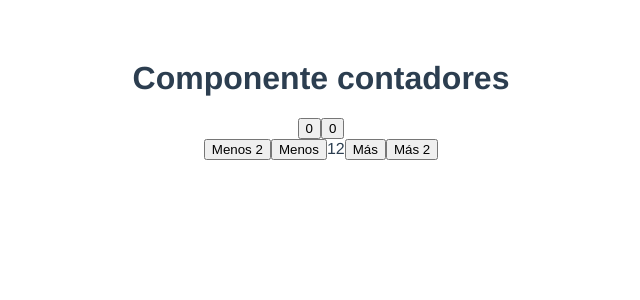
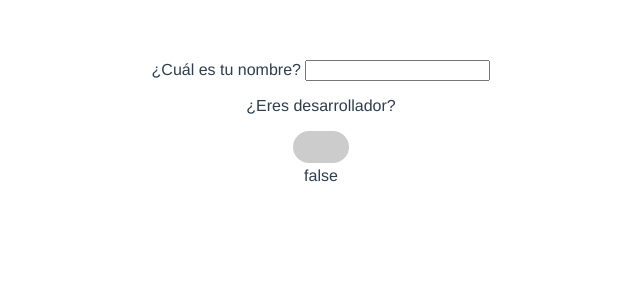
Before and after one commit to gorkavillara/intro-vue-con-ts-02-feb, a Vue app: page / in a window 1280 px wide. Shown: the top 300 px of the page, without its empty margins (319-959 px from the left). Built offline with nearby package versions, Linux system fonts and the light colour scheme.

Commit message:
🔦 Tema 08 - Formularios con Vue

```diff
--- a/src/App.vue
+++ b/src/App.vue
@@ -1,9 +1,17 @@
 <script lang="ts" setup>
-import Contadores from "./components/Contadores.vue"
+import Formulario from './components/Formulario.vue';
+import FormularioCompleto from './components/FormularioCompleto.vue';
+import ModificadoresForm from './components/ModificadoresForm.vue';
+import TextArea from './components/TextArea.vue';
+import CheckBoxes from './components/CheckBoxes.vue';
+import Radios from './components/Radios.vue';
+import Select from './components/Select.vue';
+import UsingCustomToggle from './components/UsingCustomToggle.vue';
+
 </script>
 
 <template>
-  <Contadores />
+  <UsingCustomToggle />
 </template>
 
 <style>
--- /dev/null
+++ b/src/components/CheckBoxes.vue
@@ -0,0 +1,27 @@
+<template>
+  <form>
+    <label>
+      <input type="checkbox" value="type-r" v-model="selectedCars" />
+      <span>Type-R</span>
+    </label>
+    <label>
+      <input
+        type="checkbox"
+        value="multipla"
+        v-model="selectedCars"
+      />
+      <span>Multipla</span>
+    </label>
+    <label>
+      <input type="checkbox" value="verso" v-model="selectedCars" />
+      <span>Verso</span>
+    </label>
+  </form>
+  {{ selectedCars }}
+</template>
+
+<script lang="ts" setup>
+import { ref } from "vue";
+
+const selectedCars = ref([]);
+</script>
--- a/src/components/Contadores.vue
+++ /dev/null
@@ -1,24 +0,0 @@
-<template>
-  <h1>Componente contadores</h1>
-  <button @click="() => incrementa()">{{ contador }}</button>
-  <button @click="() => incrementa2()">{{ contador2 }}</button>
-  <div>
-    <button @click="() => decrementa3(2)">Menos 2</button>
-    <button @click="() => decrementa3()">Menos</button>
-    <span>{{ contador3 }}</span>
-    <button @click="() => incrementa3()">Más</button>
-    <button @click="() => incrementa3(2)">Más 2</button>
-  </div>
-</template>
-
-<script lang="ts" setup>
-import { useContador } from "../utils/contadorComp";
-
-const { contador, incrementa } = useContador();
-const { contador: contador2, incrementa: incrementa2 } = useContador();
-const {
-  contador: contador3,
-  incrementa: incrementa3,
-  decrementa: decrementa3,
-} = useContador(12);
-</script>
--- /dev/null
+++ b/src/components/CustomToggle.vue
@@ -0,0 +1,72 @@
+<template>
+  <label class="switch">
+    <input type="checkbox" :checked="modelValue" @input="handleInput" />
+    <span class="slider"></span>
+  </label>
+</template>
+
+<script lang="ts" setup>
+    const props = defineProps<{ modelValue: boolean }>()
+    const emit = defineEmits(["update:modelValue"])
+    const handleInput = () => {
+        emit("update:modelValue", !props.modelValue)
+    }
+</script>
+
+<style scoped>
+    .switch {
+    --button-width: 3.5em;
+    --button-height: 2em;
+    --toggle-diameter: 1.5em;
+    --button-toggle-offset: calc((var(--button-height) - var(--toggle-diameter)) / 2);
+    --toggle-shadow-offset: 10px;
+    --toggle-wider: 3em;
+    --color-grey: #cccccc;
+    --color-green: #4296f4;
+   }
+
+   .slider {
+    display: inline-block;
+    width: var(--button-width);
+    height: var(--button-height);
+    background-color: var(--color-grey);
+    border-radius: calc(var(--button-height) / 2);
+    position: relative;
+    transition: 0.3s all ease-in-out;
+   }
+
+   .slider::after {
+    /* content: ""; */
+    display: inline-block;
+    width: var(--toggle-diameter);
+    height: var(--toggle-diameter);
+    background-color: #fff;
+    border-radius: calc(var(--toggle-diameter) / 2);
+    position: absolute;
+    top: var(--button-toggle-offset);
+    transform: translateX(var(--button-toggle-offset));
+    box-shadow: var(--toggle-shadow-offset) 0 calc(var(--toggle-shadow-offset) * 4) rgba(0, 0, 0, 0.1);
+    transition: 0.3s all ease-in-out;
+   }
+
+   .switch input[type="checkbox"]:checked + .slider {
+    background-color: var(--color-green);
+   }
+
+   .switch input[type="checkbox"]:checked + .slider::after {
+    transform: translateX(calc(var(--button-width) - var(--toggle-diameter) - var(--button-toggle-offset)));
+    box-shadow: calc(var(--toggle-shadow-offset) * -1) 0 calc(var(--toggle-shadow-offset) * 4) rgba(0, 0, 0, 0.1);
+   }
+
+   .switch input[type="checkbox"] {
+    display: none;
+   }
+
+   .switch input[type="checkbox"]:active + .slider::after {
+    width: var(--toggle-wider);
+   }
+
+   .switch input[type="checkbox"]:checked:active + .slider::after {
+    transform: translateX(calc(var(--button-width) - var(--toggle-wider) - var(--button-toggle-offset)));
+   }
+</style>
--- /dev/null
+++ b/src/components/Formulario.vue
@@ -0,0 +1,19 @@
+<template>
+  <!-- <input type="text" :value="textValue" @input="handleChange" /> -->
+  <input type="text" v-model="textValue" @input="inputChange" />
+  <p>{{ textValue }}</p>
+</template>
+
+<script lang="ts" setup>
+import { ref } from "vue";
+const textValue = ref("Hello world");
+const handleChange = (event: Event & { target: { value: string } }) => {
+//   console.log("El input ha cambiado");
+//   console.log(event.target?.value);
+    textValue.value = event.target?.value
+};
+
+const inputChange = (event: Event) => {
+    console.log(event)
+}
+</script>
--- /dev/null
+++ b/src/components/FormularioCompleto.vue
@@ -0,0 +1,33 @@
+<template>
+  <div>
+    <p>Nombre</p>
+    <input type="text" v-model="formData.nombre" />
+    {{ formData.nombre }}
+  </div>
+  <div>
+    <p>Apellidos</p>
+    <input type="text" v-model="formData.apellidos" />
+    {{ formData.apellidos }}
+  </div>
+  <div>
+    <p>Username</p>
+    <input type="text" v-model="formData.username" />
+    {{ formData.username }}
+  </div>
+  <div>
+    <p>Password</p>
+    <input type="password" v-model="formData.password" />
+    {{ formData.password }}
+  </div>
+</template>
+
+<script lang="ts" setup>
+    import { reactive } from "vue"
+
+    const formData = reactive({
+        nombre: "",
+        apellidos: "",
+        username: "nuevousuario",
+        password: ""
+    })
+</script>
--- /dev/null
+++ b/src/components/ModificadoresForm.vue
@@ -0,0 +1,29 @@
+<template>
+    <form>
+        <input type="text" v-model.trim="formData.email" />
+        {{ formData.email }}
+        <input type="text" v-model.lazy="formData.nombre" />
+        {{ formData.nombre }}
+        <input type="text" v-model.number="formData.edad" />
+        {{ formData.edad }}
+        <br/>
+        <button type="submit">Enviar</button>
+    </form>
+    <button @click="logData">Log</button>
+</template>
+
+<script lang="ts" setup>
+    import { reactive } from "vue"
+
+    const formData = reactive({
+        email: "",
+        nombre: "",
+        edad: 0
+    })
+
+    const logData = () => {
+        console.log("email", formData.email.length)
+        console.log("nombre", formData.nombre)
+        console.log("edad", formData.edad)
+    }
+</script>
--- /dev/null
+++ b/src/components/Radios.vue
@@ -0,0 +1,43 @@
+<template>
+  <form>
+    <p>¿Cuál es tu lenguaje favorito?</p>
+    <label>
+      <input type="radio" value="Typescript" v-model="lenguajeFavorito" />
+      <span>Typescript</span>
+    </label>
+    <label>
+      <input type="radio" value="Javascript" v-model="lenguajeFavorito" />
+      <span>Javascript</span>
+    </label>
+    <label>
+      <input type="radio" value="Python" v-model="lenguajeFavorito" />
+      <span>Python</span>
+    </label>
+    <label>
+      <input type="radio" value="C#" v-model="lenguajeFavorito" />
+      <span>C#</span>
+    </label>
+    <label>
+      <input type="radio" value="COBOL" v-model="lenguajeFavorito" />
+      <span>COBOL</span>
+    </label>
+    <label>
+      <input type="radio" value="Visual Basic" v-model="lenguajeFavorito" />
+      <span>Visual Basic</span>
+    </label>
+  </form>
+  {{ lenguajeFavorito }}
+</template>
+
+<script lang="ts" setup>
+import { ref } from "vue";
+const lenguajeFavorito = ref("Typescript")
+</script>
+
+<style scoped>
+    form {
+        display: flex;
+        flex-direction: column;
+        gap: 12px;
+    }
+</style>
--- /dev/null
+++ b/src/components/Select.vue
@@ -0,0 +1,28 @@
+<template>
+  <form>
+    <p>¿Cuál es tu provincia?</p>
+    <select v-model="provinciaSeleccionada">
+      <option value="">Elige tu provincia</option>
+      <option v-for="(provincia, index) in provinciasDisponibles" :key="index">
+        {{ provincia }}
+      </option>
+    </select>
+    {{ provinciaSeleccionada }}
+  </form>
+</template>
+
+<script lang="ts" setup>
+import { ref } from "vue";
+const provinciaSeleccionada = ref("");
+
+const provinciasDisponibles = [
+  "Guipúzcoa",
+  "Salamanca",
+  "Ávila",
+  "Cáceres",
+  "Sevilla",
+  "La Habana"
+];
+</script>
+
+<style scoped></style>
--- /dev/null
+++ b/src/components/TextArea.vue
@@ -0,0 +1,11 @@
+<template>
+    <form>
+        <textarea v-model="nuestroTexto"></textarea>
+        <p style="white-space: pre-line">{{ nuestroTexto }}</p>
+    </form>
+</template>
+
+<script lang="ts" setup>
+    import { ref } from "vue"
+    const nuestroTexto = ref("")
+</script>
--- /dev/null
+++ b/src/components/UsingCustomToggle.vue
@@ -0,0 +1,15 @@
+<template>
+    <form>
+        ¿Cuál es tu nombre?
+        <input type="text" />
+        <p>¿Eres desarrollador?</p>
+        <CustomToggle v-model="isDeveloper" />
+    </form>
+    {{ isDeveloper }}
+</template>
+
+<script setup lang="ts">
+    import { ref } from "vue"
+    import CustomToggle from './CustomToggle.vue';
+    const isDeveloper = ref(false)
+</script>
--- a/src/utils/contadorComp.ts
+++ /dev/null
@@ -1,15 +0,0 @@
-import { ref } from "vue"
-
-export const useContador = (valorInicial: number = 0) => {
-    const contador = ref(valorInicial)
-
-    const incrementa = (incr: number = 1) => {
-        contador.value = contador.value + incr
-    }
-
-    const decrementa = (decr: number = 1) => {
-        contador.value = contador.value - decr
-    }
-
-    return { contador, incrementa, decrementa }
-}
```
